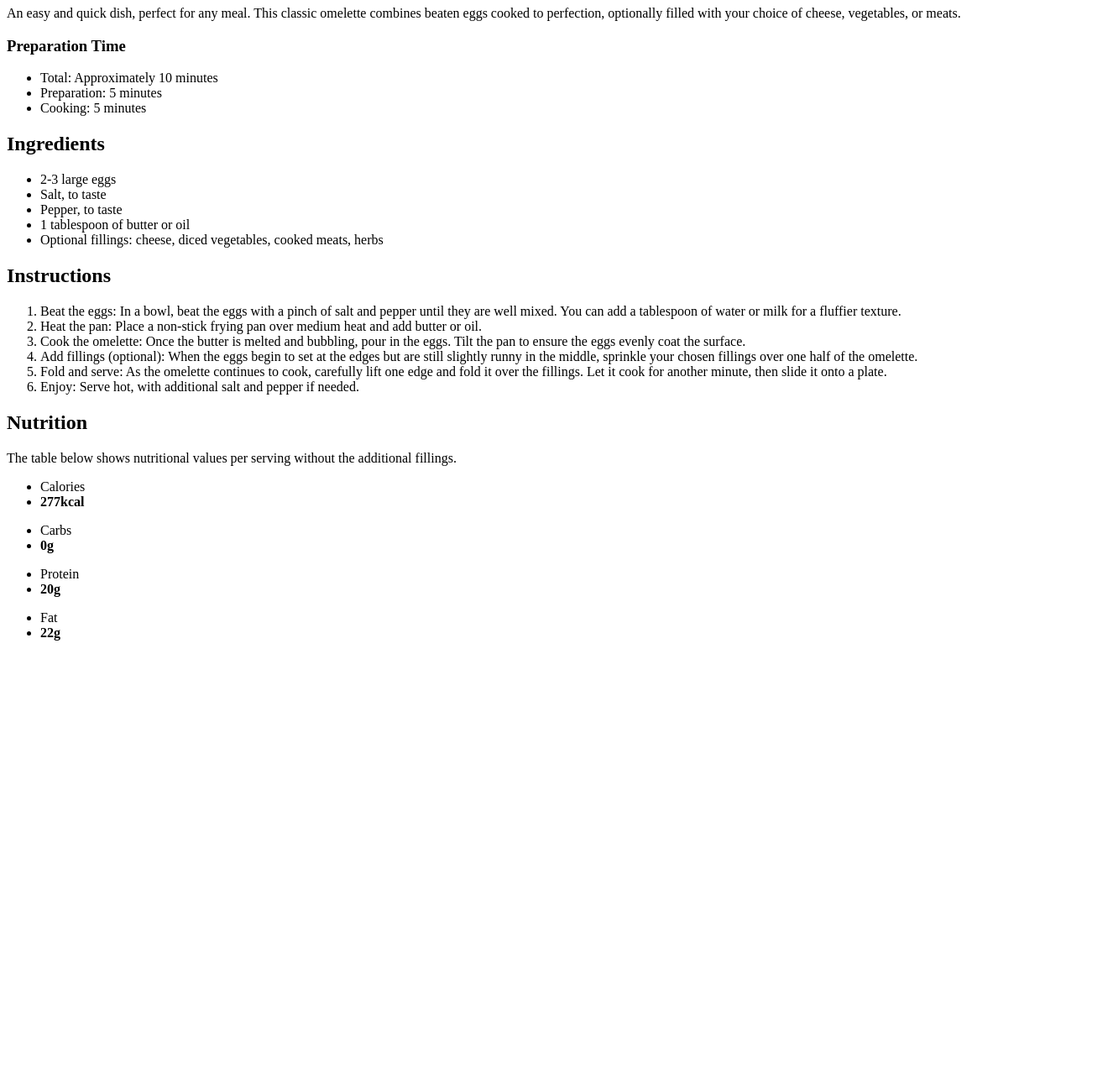
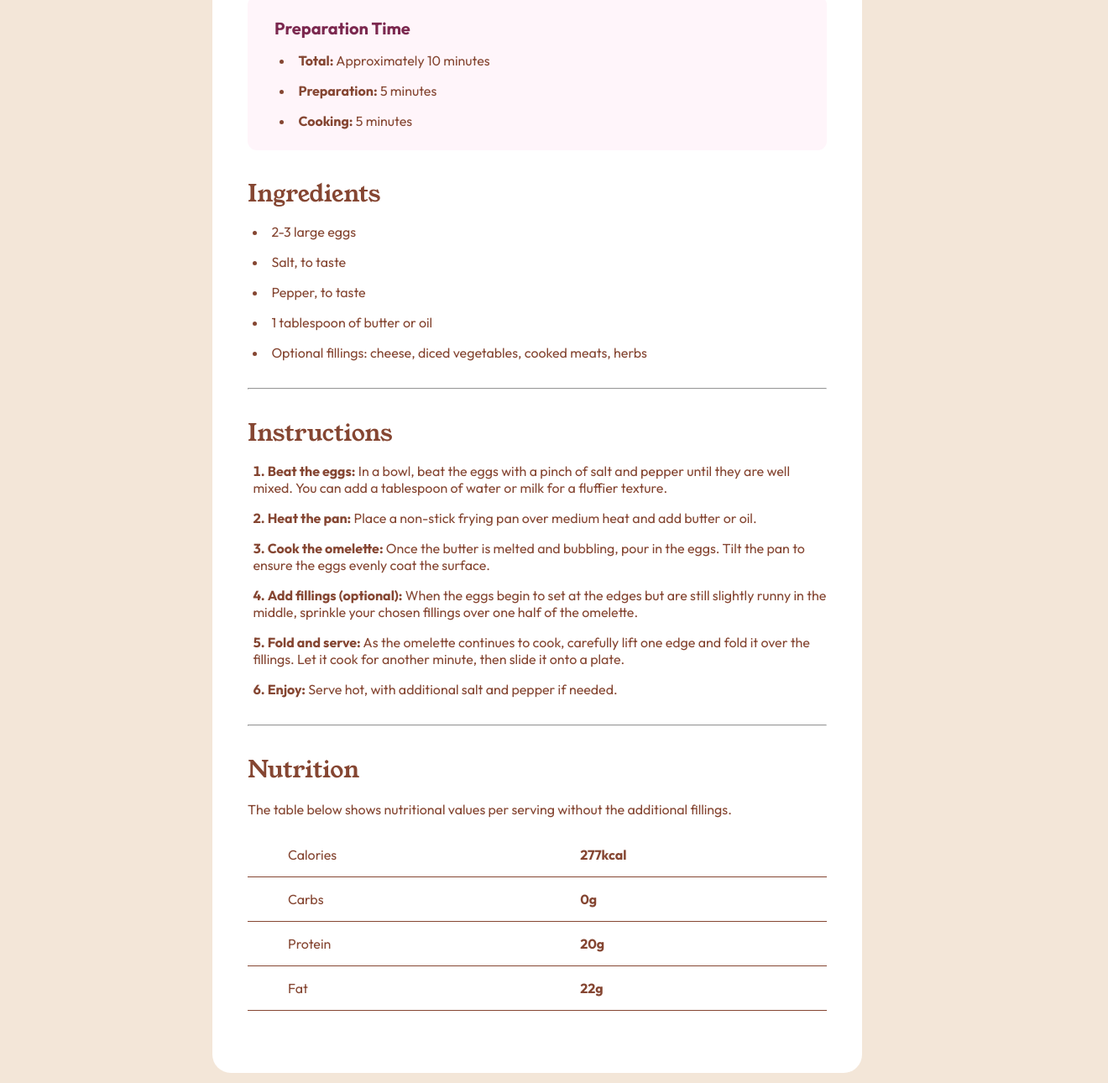
Before and after one commit to rckash/recipe-page, a plain HTML site: page index.html in a window 1280 px wide. Shown: the part 685-1975 px from the top of the page at 84% size, 1320 px wide, since content can reach past the window. Before the commit the page ends 1464 px from the top, so only its background shows below. Drawn offline with Linux system fonts and the light colour scheme.

Commit message:
Fix styling and html elements to comply with desktop design

```diff
--- a/index.html
+++ b/index.html
@@ -17,6 +17,8 @@
     <link rel="stylesheet" href="style.css" />
   </head>
   <body>
+    <main>
+      <div class="my-card">
         <img src="./assets/images/image-omelette.jpeg" alt="Simple Omelette" />
         <h1>Simple Omelette Recipe</h1>
 
@@ -26,13 +28,16 @@
           choice of cheese, vegetables, or meats.
         </p>
 
+        <div class="preparation-card">
           <h3>Preparation Time</h3>
           <ul>
-      <li>Total: Approximately 10 minutes</li>
-      <li>Preparation: 5 minutes</li>
-      <li>Cooking: 5 minutes</li>
+            <li><b>Total:</b> Approximately 10 minutes</li>
+            <li><b>Preparation:</b> 5 minutes</li>
+            <li><b>Cooking:</b> 5 minutes</li>
           </ul>
+        </div>
 
+        <section class="ingredients">
           <h2>Ingredients</h2>
 
           <ul>
@@ -40,58 +45,79 @@
             <li>Salt, to taste</li>
             <li>Pepper, to taste</li>
             <li>1 tablespoon of butter or oil</li>
-      <li>Optional fillings: cheese, diced vegetables, cooked meats, herbs</li>
+            <li>
+              Optional fillings: cheese, diced vegetables, cooked meats, herbs
+            </li>
           </ul>
+        </section>
 
+        <hr />
+
+        <section class="instructions">
           <h2>Instructions</h2>
 
-    <ol>
+          <ol type="1">
             <li>
-        Beat the eggs: In a bowl, beat the eggs with a pinch of salt and pepper
-        until they are well mixed. You can add a tablespoon of water or milk for
-        a fluffier texture.
+              <b>Beat the eggs:</b> In a bowl, beat the eggs with a pinch of
+              salt and pepper until they are well mixed. You can add a
+              tablespoon of water or milk for a fluffier texture.
             </li>
             <li>
-        Heat the pan: Place a non-stick frying pan over medium heat and add
-        butter or oil.
+              <b>Heat the pan:</b> Place a non-stick frying pan over medium heat
+              and add butter or oil.
             </li>
             <li>
-        Cook the omelette: Once the butter is melted and bubbling, pour in the
-        eggs. Tilt the pan to ensure the eggs evenly coat the surface.
+              <b>Cook the omelette:</b> Once the butter is melted and bubbling,
+              pour in the eggs. Tilt the pan to ensure the eggs evenly coat the
+              surface.
             </li>
             <li>
-        Add fillings (optional): When the eggs begin to set at the edges but are
-        still slightly runny in the middle, sprinkle your chosen fillings over
-        one half of the omelette.
+              <b>Add fillings (optional):</b> When the eggs begin to set at the
+              edges but are still slightly runny in the middle, sprinkle your
+              chosen fillings over one half of the omelette.
             </li>
             <li>
-        Fold and serve: As the omelette continues to cook, carefully lift one
-        edge and fold it over the fillings. Let it cook for another minute, then
-        slide it onto a plate.
+              <b>Fold and serve:</b> As the omelette continues to cook,
+              carefully lift one edge and fold it over the fillings. Let it cook
+              for another minute, then slide it onto a plate.
             </li>
-      <li>Enjoy: Serve hot, with additional salt and pepper if needed.</li>
+            <li class="instruction-list-item">
+              <b>Enjoy:</b> Serve hot, with additional salt and pepper if
+              needed.
+            </li>
           </ol>
+        </section>
 
+        <hr />
+
+        <section class="nutrition">
           <h2>Nutrition</h2>
           <p>
             The table below shows nutritional values per serving without the
             additional fillings.
           </p>
-    <ul>
-      <li>Calories</li>
-      <li><b>277kcal</b></li>
-    </ul>
-    <ul>
-      <li>Carbs</li>
-      <li><b>0g</b></li>
-    </ul>
-    <ul>
-      <li>Protein</li>
-      <li><b>20g</b></li>
-    </ul>
-    <ul>
-      <li>Fat</li>
-      <li><b>22g</b></li>
-    </ul>
+          <table>
+            <tbody>
+              <tr>
+                <td>Calories</td>
+                <td><b>277kcal</b></td>
+              </tr>
+              <tr>
+                <td>Carbs</td>
+                <td><b>0g</b></td>
+              </tr>
+              <tr>
+                <td>Protein</td>
+                <td><b>20g</b></td>
+              </tr>
+              <tr>
+                <td>Fat</td>
+                <td><b>22g</b></td>
+              </tr>
+            </tbody>
+          </table>
+        </section>
+      </div>
+    </main>
   </body>
 </html>
--- a/style.css
+++ b/style.css
@@ -0,0 +1,135 @@
+@import url("https://fonts.googleapis.com/css2?family=Outfit:wght@100..900&family=Young+Serif&display=swap");
+
+* {
+  margin: 0;
+  padding: 0;
+}
+
+body {
+  background-color: hsl(30, 54%, 90%);
+  display: flex;
+  align-items: center;
+  justify-content: center;
+}
+
+h1 {
+  margin-top: 0.8em;
+  color: hsl(24, 5%, 18%);
+  font-family: "Young Serif", serif;
+  font-size: 42px;
+  font-weight: 400;
+}
+
+h2 {
+  color: hsl(14, 45%, 36%);
+  font-family: "Young Serif", serif;
+  font-size: 28px;
+  font-weight: 400;
+}
+
+h3 {
+  color: hsl(332, 51%, 32%);
+  font-family: "Outfit", sans-serif;
+  font-size: 20px;
+}
+
+p {
+  margin-top: 1em;
+  color: hsl(14, 45%, 36%);
+  font-size: 16px;
+  font-family: "Outfit", sans-serif;
+  line-height: 150%;
+}
+
+img {
+  width: 100%;
+  border-radius: 11px;
+}
+
+li {
+  color: hsl(14, 45%, 36%);
+  font-family: "Outfit", sans-serif;
+}
+
+.my-card {
+  background-color: hsl(0, 0%, 100%);
+  max-width: 690px;
+  margin: 130px 0;
+  padding: 42px;
+  border-radius: 22px;
+}
+
+.preparation-card {
+  background-color: hsl(330, 100%, 98%);
+  padding: 1.6em 2em;
+  margin-top: 2em;
+  border-radius: 11px;
+}
+
+.preparation-card li {
+  list-style: inside;
+  margin-top: 1em;
+  margin-left: 0.4em;
+  font-family: "Outfit", sans-serif;
+  color: hsl(14, 45%, 36%);
+}
+
+.ingredients {
+  margin-top: 2em;
+  margin-bottom: 2em;
+}
+
+.ingredients li {
+  margin-top: 1em;
+  margin-left: 0.4em;
+  list-style: inside;
+}
+
+.instructions {
+  margin-top: 2em;
+  margin-bottom: 2em;
+}
+
+.instructions li {
+  margin-top: 1em;
+  margin-left: 0.4em;
+  list-style: decimal inside;
+}
+
+.instructions ol > li::marker {
+  font-weight: bold;
+}
+
+.nutrition {
+  margin-top: 2em;
+  margin-bottom: 2em;
+}
+
+.nutrition ul {
+  display: flex;
+}
+
+.nutrition li {
+  margin-top: 1em;
+  margin-left: 0.4em;
+  margin-right: 2em;
+  list-style: none;
+}
+
+table {
+  border-collapse: collapse;
+  margin: 1em 0;
+  width: 100%;
+}
+
+tr {
+  border-bottom: 1px solid hsl(14, 45%, 36%);
+  text-align: left;
+  color: hsl(14, 45%, 36%);
+  font-family: "Outfit", sans-serif;
+  font-size: 16px;
+}
+
+td {
+  padding: 1em 3em;
+}
```
Lines whose indentation alone changed are shown as unchanged.
